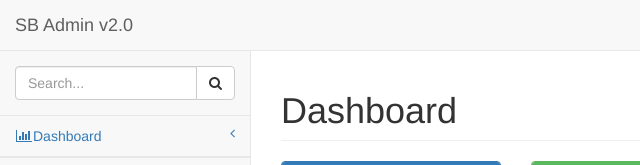
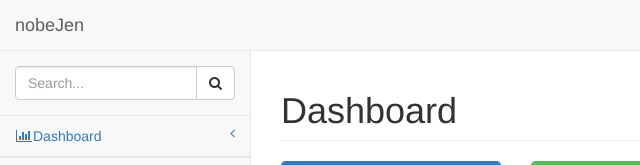
Before and after one commit to nobejen/nobejen, a website: page pages/index.html in a window 1280 px wide. Shown: the top 165 px of the page, 0-640 px from the left. Drawn offline with Linux system fonts and the light colour scheme.

Commit message:
Update index.html

```diff
--- a/pages/index.html
+++ b/pages/index.html
@@ -48,7 +48,7 @@
                     <span class="icon-bar"></span>
                     <span class="icon-bar"></span>
                 </button>
-                <a class="navbar-brand" href="index.html">SB Admin v2.0</a>
+                <a class="navbar-brand" href="index.html">nobeJen</a>
             </div>
             <!-- /.navbar-header -->
 
```
